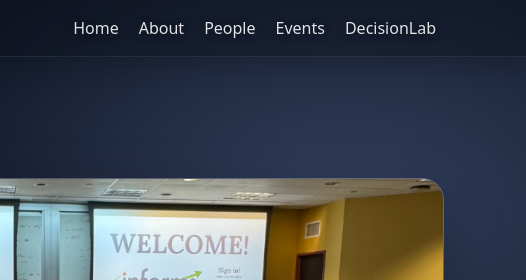
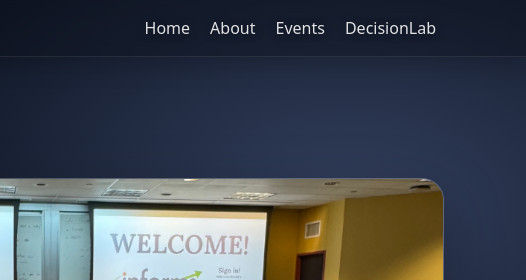
Before and after one commit to Rice-INFORMS/riceinforms.org, a plain HTML site: page events/index.html in a window 1280 px wide. Shown: the top 280 px of the page, 754-1280 px from the left. Drawn offline with nearby package versions, Linux system fonts and the light colour scheme; no server answers.

Commit message:
Disabling 'people' tab on events page

```diff
--- a/events/index.html
+++ b/events/index.html
@@ -37,7 +37,10 @@
         <ul class="navbar-nav ms-auto gap-lg-1">
           <li class="nav-item"><a class="nav-link" data-nav href="../">Home</a></li>
           <li class="nav-item"><a class="nav-link" data-nav href="../about/">About</a></li>
-          <li class="nav-item"><a class="nav-link" data-nav href="../people/">People</a></li>
+
+          <!-- Disabling 'People' page-->
+          <!-- <li class="nav-item"><a class="nav-link" data-nav href="people/">People</a></li> -->
+
           <li class="nav-item"><a class="nav-link" data-nav href="../events/">Events</a></li>
           <li class="nav-item"><a class="nav-link" data-nav href="../decisionlab/">DecisionLab</a></li>
         </ul>
```
